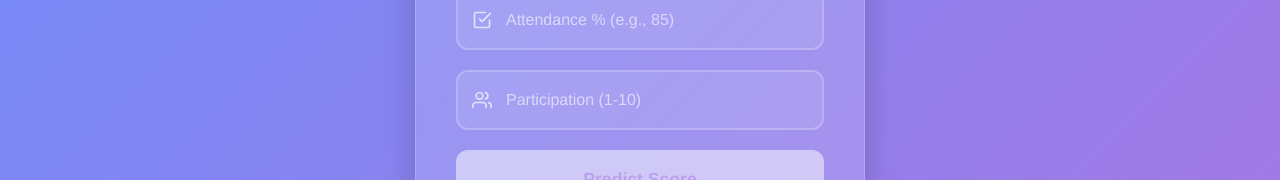
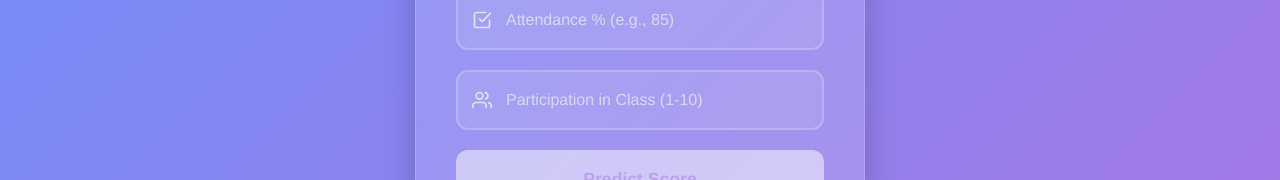
Before and after one commit to githubzohaib/Students-Prediction-Model, a React (Vite) app in the folder client/: page / in a window 1280 px wide. Shown: the part 393-573 px from the top of the page. Built offline with nearby package versions, Linux system fonts and the light colour scheme; no server answers.

Commit message:
Description changed

```diff
--- a/client/src/pages/Prediction.tsx
+++ b/client/src/pages/Prediction.tsx
@@ -93,7 +93,7 @@ function Prediction(): JSX.Element {
           </svg>
           <input
             type="number"
-            placeholder="Participation (1-10)"
+            placeholder="Participation in Class (1-10)"
             value={participation}
             onChange={handleParticipationChange}
           />
```
